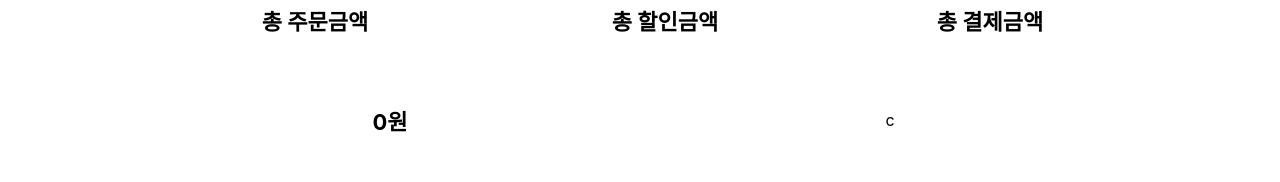
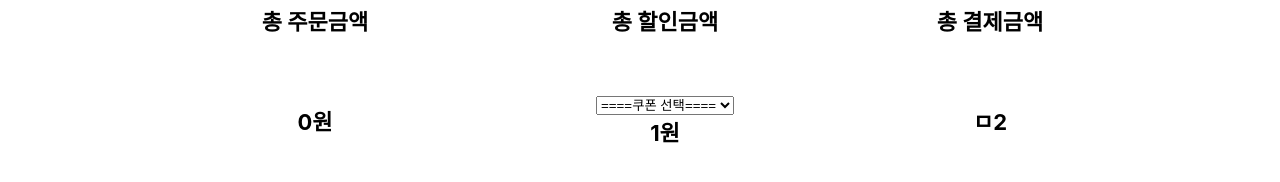
Before and after one commit to nam1260/shoppingbag-react-app, a React (Create React App) app: page /cart in a window 1280 px wide. Shown: the part 340-522 px from the top of the page. Built offline with nearby package versions, Linux system fonts and the light colour scheme; the HTML template or start-up script is replaced by a standard one.

Commit message:
fix(main): 상품 결제 시 쿠폰 적용 여부 체크 로직 추가

```diff
--- a/src/components/CartItem.js
+++ b/src/components/CartItem.js
@@ -96,7 +96,6 @@ const CartItem = ({item,checkedItemHandler}) =>{
 
     //수량 초기화
     useEffect(()=>{
-        console.log("asdjasd")
         setItem();
     },[count,bChecked])
 
--- a/src/components/Payment.js
+++ b/src/components/Payment.js
@@ -19,7 +19,7 @@ const StyledPayment = Styled.div`
         box-sizing: border-box;
 
     }
-    & > div > span {
+    & > div  span {
         font-size: 22px;
         font-weight: 700;
     }
@@ -57,7 +57,8 @@ const PaymentDetail = ({products}) => {
 
     //결제 필요 금액
     const [totalPrice,setTotalPrice] = useState(0);
-    const [coupons,setCoupon] = useState([])
+    const [coupons,setCoupon] = useState([]);
+    const [isAvailableCoupon, setIsAvailableCoupon] = useState(false);
     const calculateTotalPrice = () => {
 
         let totalPrice = 0;
@@ -67,22 +68,56 @@ const PaymentDetail = ({products}) => {
         setTotalPrice(totalPrice);
     }
 
+    const calculateDiscountPrice = () => {
+
+    }
+
+    const checkCouponValidation = () =>{
+        console.log(products)
+        let validProduct = products.filter(product=> product.availableCoupon !== false);
+        let result = false;
+        if(validProduct.length > 0) {
+            result = true;
+        }
+        console.log(validProduct);
+        setIsAvailableCoupon(result);
+
+    }
 
     useEffect(()=> {
-        setCoupon(DataManager.getCoupons());
+        setCoupon(DataManager.getCoupons().map((coupon)=>{
+            return <option value={coupon.type}>{coupon.title}</option>
+        }));
     },[]);
 
     useEffect(() => {
         calculateTotalPrice();
+        checkCouponValidation();
     },[products]);
+
+
+    useEffect(() => {
+        calculateDiscountPrice();
+    },[]);
 
     return (
         <StyledPayment>
-          <div>
-            <span>{totalPrice.toLocaleString()}원</span>
-          </div>
             <div>
-                    c
+                <span>{totalPrice.toLocaleString()}원</span>
+            </div>
+            <div>
+                <select>
+                    <option value="none">====쿠폰 선택====</option>
+                    {
+                        (isAvailableCoupon && coupons.length > 0 )?
+                            coupons
+                            : ""
+                    }
+                </select>
+                <div id="discount-price"><span>1원</span></div>
+            </div>
+            <div>
+                <span>ㅁ2</span>
             </div>
 
         </StyledPayment>
--- a/src/layouts/Cart.js
+++ b/src/layouts/Cart.js
@@ -57,14 +57,12 @@ const Cart = () => {
 
 
     const checkedItemHandler = (() => {
-            console.log("asf;ajsasfasf");
             let filteredItem = cart.filter(item => item.bChecked);
             setValidItems(filteredItem)
         }
     );
 
     useEffect(()=>{
-        console.log("setCartItemList");
          setCartItemList(cart.map((item) =>{
             return <CartItem checkedItemHandler={checkedItemHandler} item={item}/>
         }))
--- a/src/resources/coupons.js
+++ b/src/resources/coupons.js
@@ -10,3 +10,5 @@ const coupons = [
         discountAmount: 10000,
     }
 ];
+
+export default coupons;
```
